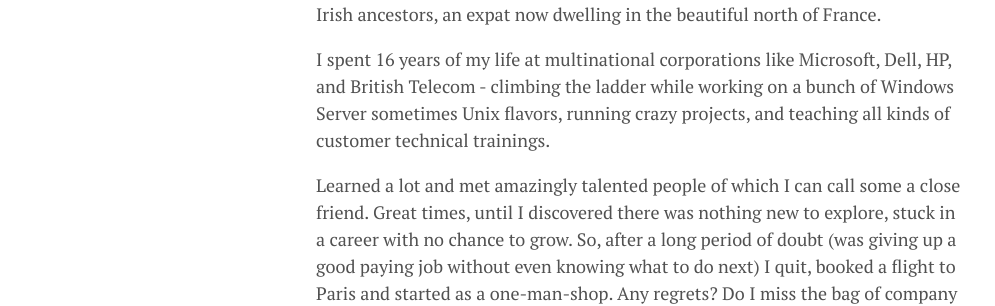
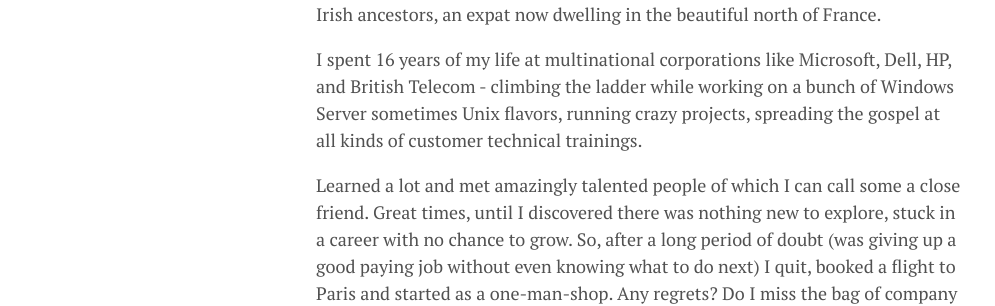
Before and after one commit to lgeurts/lgeurts.github.io, a Jekyll site: the page built from about.md, in a window 1280 px wide. Shown: the part 582-888 px from the top of the page, without its empty margins (0-995 px from the left). Built offline with Jekyll 4.4.1, drawn with Linux system fonts in a browser that asks for light colours; nearby versions of some CDN libraries.

Commit message:
Update about.md

```diff
--- a/about.md
+++ b/about.md
@@ -7,7 +7,7 @@
 
 I’m a Tech Lead & Engineering Consultant, native from Belgium with Dutch and Irish ancestors, an expat now dwelling in the beautiful north of France.
 
-I spent 16 years of my life at multinational corporations like Microsoft, Dell, HP, and British Telecom - climbing the ladder while working on a bunch of Windows Server sometimes Unix flavors, running crazy projects, and teaching all kinds of customer technical trainings.
+I spent 16 years of my life at multinational corporations like Microsoft, Dell, HP, and British Telecom - climbing the ladder while working on a bunch of Windows Server sometimes Unix flavors, running crazy projects, spreading the gospel at  all kinds of customer technical trainings.
 
 Learned a lot and met amazingly talented people of which I can call some a close friend. Great times, until I discovered there was nothing new to explore, stuck in a career with no chance to grow. So, after a long period of doubt (was giving up a good paying job without even knowing what to do next) I quit, booked a flight to Paris and started as a one-man-shop. Any regrets? Do I miss the bag of company stock options? No. I've had my share of blunders and absurdities creeping in, but never would go back.
 
```
